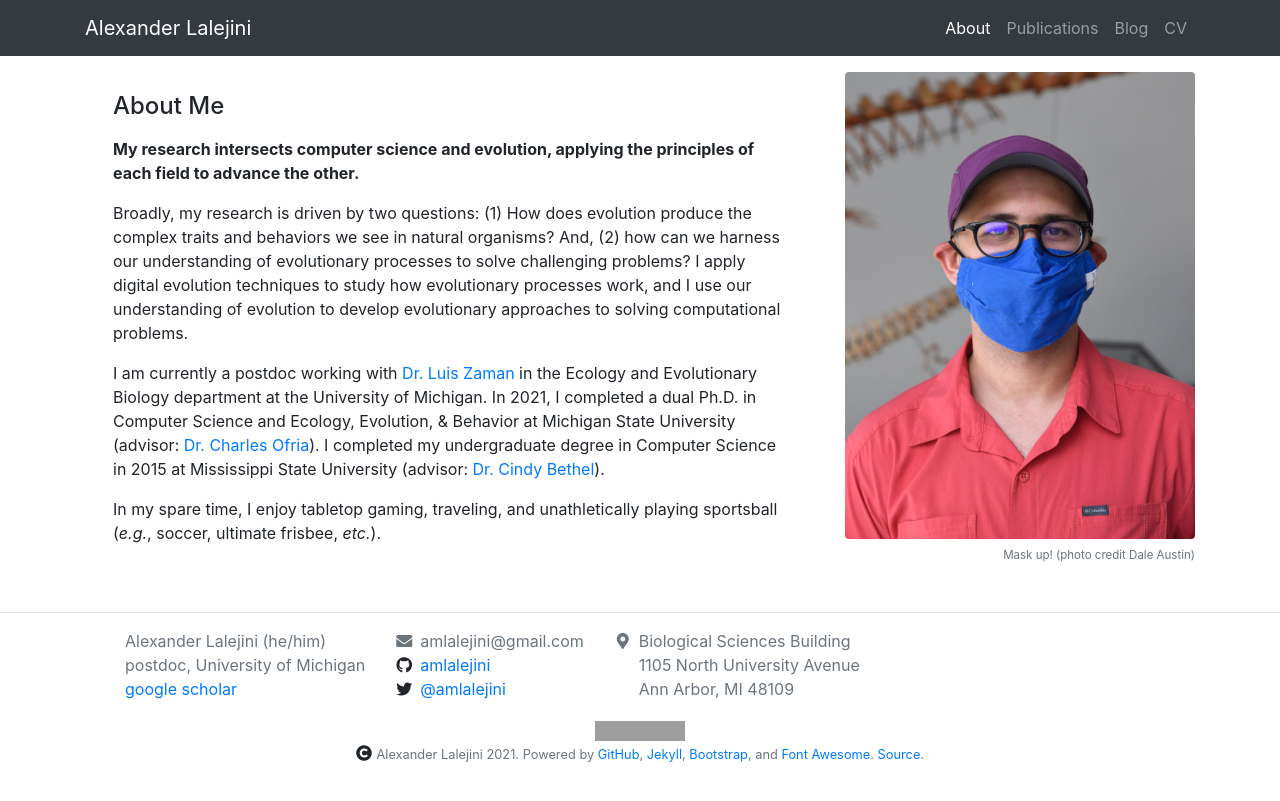
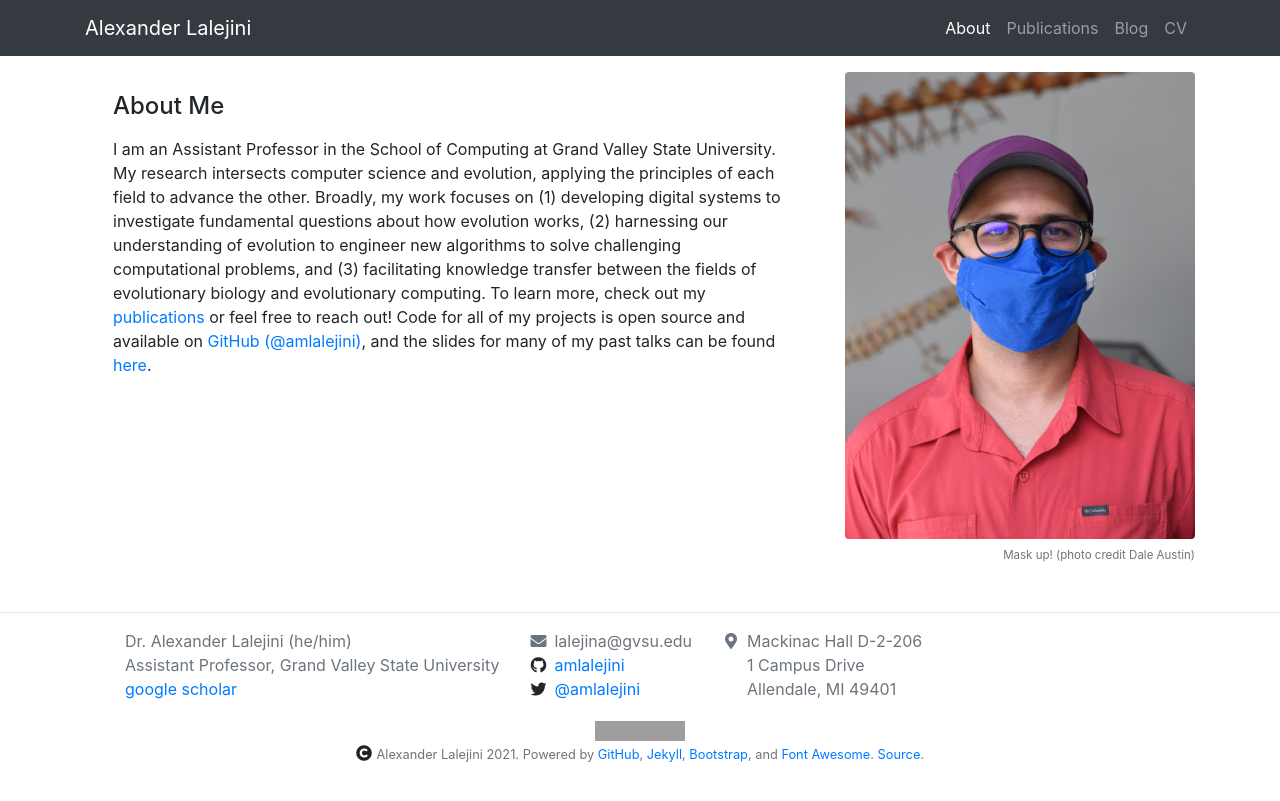
Before and after one commit to amlalejini/amlalejini.github.io, a Jekyll site: the page built from index.md, in a window 1280 px wide. Shown: the top 801 px of the page. Built offline with Jekyll 4.4.1, drawn with Linux system fonts in a browser that asks for light colours; nearby versions of some CDN libraries; grey boxes are pictures that could not be loaded.

Commit message:
update about, contact with new position

```diff
--- a/_data/contact.yml
+++ b/_data/contact.yml
@@ -9,9 +9,9 @@ github:
   username: amlalejini
 
 email:
-  address: amlalejini@gmail.com
+  address: lalejina@gvsu.edu
 
 address: |
-    Biological Sciences Building <br/>
-    1105 North University Avenue <br/>
-    Ann Arbor, MI 48109
+    Mackinac Hall D-2-206 <br/>
+    1 Campus Drive <br/>
+    Allendale, MI 49401
--- a/_includes/footer.html
+++ b/_includes/footer.html
@@ -10,8 +10,8 @@
 
         <div class="col-auto pr-0">
           <ul class="fa-ul">
-            <li class="text-secondary">Alexander Lalejini (he/him)</li>
-            <li class="text-secondary">postdoc, University of Michigan</li>
+            <li class="text-secondary">Dr. Alexander Lalejini (he/him)</li>
+            <li class="text-secondary">Assistant Professor, Grand Valley State University</li>
             <li><a href="https://scholar.google.com/citations?user=sb89k5kAAAAJ&hl=en">google scholar</a></li>
           </ul>
         </div>
--- a/index.md
+++ b/index.md
@@ -3,23 +3,14 @@ title: About
 layout: about
 
 about_me: |
-  **My research intersects computer science and evolution, applying the principles of each field to advance the other.**
-
-  Broadly, my research is driven by two questions:
-  (1) How does evolution produce the complex traits and behaviors we see in natural organisms?
-  And, (2) how can we harness our understanding of evolutionary processes to solve challenging problems?
-  I apply digital evolution techniques to study how evolutionary processes work, and I use our understanding of evolution to develop evolutionary approaches to solving computational problems.
-
-  I am currently a postdoc working with [Dr. Luis Zaman](https://zeeelab.com/) in the Ecology and Evolutionary Biology department at the University of Michigan.
-  In 2021, I completed a dual Ph.D. in Computer Science and Ecology, Evolution, & Behavior at Michigan State University (advisor: [Dr. Charles Ofria](http://devolab.msu.edu/)).
-  I completed my undergraduate degree in Computer Science in 2015 at Mississippi State University (advisor: [Dr. Cindy Bethel](https://www.cindybethel.com/)).
-
-  In my spare time, I enjoy tabletop gaming, traveling, and unathletically playing
-  sportsball (*e.g.*, soccer, ultimate frisbee, *etc.*).
+  I am an Assistant Professor in the School of Computing at Grand Valley State University.
+  My research intersects computer science and evolution, applying the principles of each field to advance the other.
+  Broadly, my work focuses on (1) developing digital systems to investigate fundamental questions about how evolution works, (2) harnessing our understanding of evolution to engineer new algorithms to solve challenging computational problems, and (3) facilitating knowledge transfer between the fields of evolutionary biology and evolutionary computing.
+  To learn more, check out my [publications](https://lalejini.com/publications) or feel free to reach out!
+  Code for all of my projects is open source and available on [GitHub (@amlalejini)](https://github.com/amlalejini), and the slides for many of my past talks can be found [here](https://lalejini.com/cv/).
 
 about_me_img: "/imgs/me/2021-08-31-masked.jpg"
 about_me_img_caption: |
   Mask up! (photo credit Dale Austin)
-#   At the Studio Ghibli museum in Tokyo, Japan (Summer 2018)!
 
 ---
```
